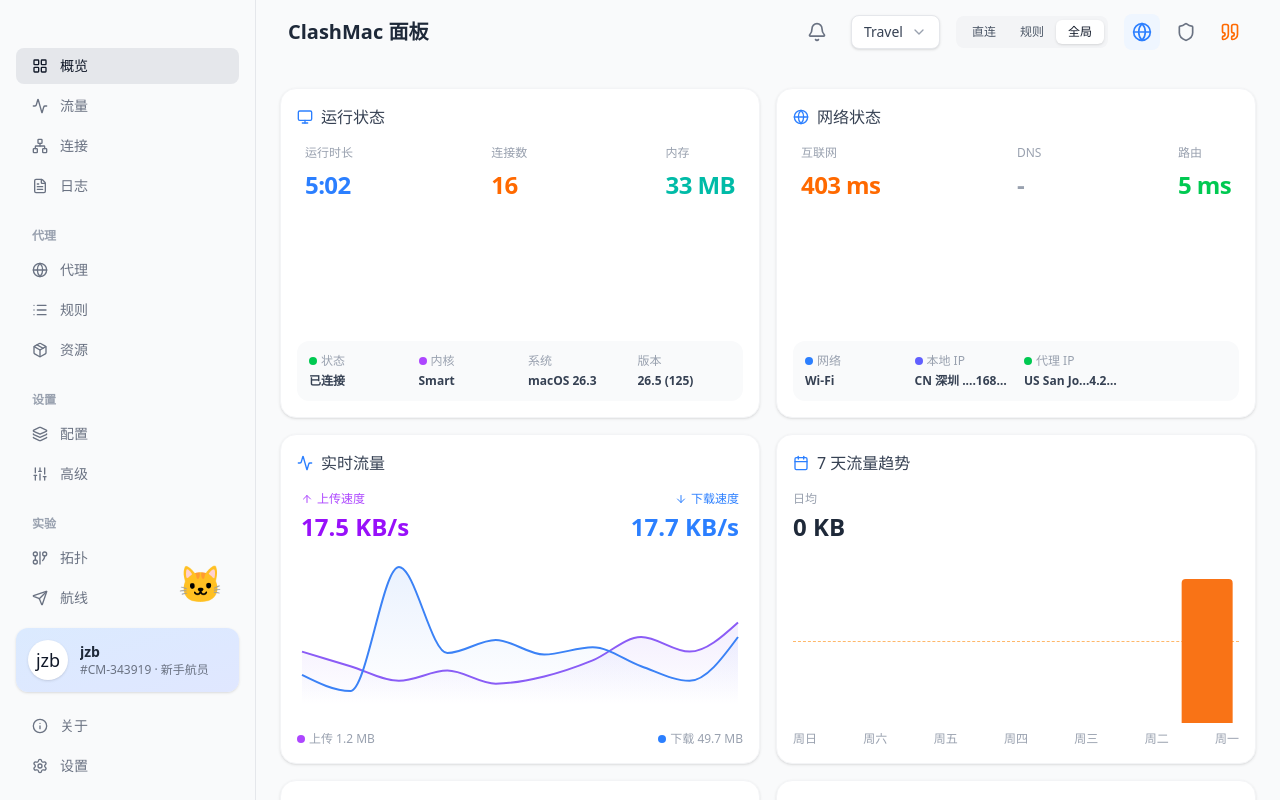
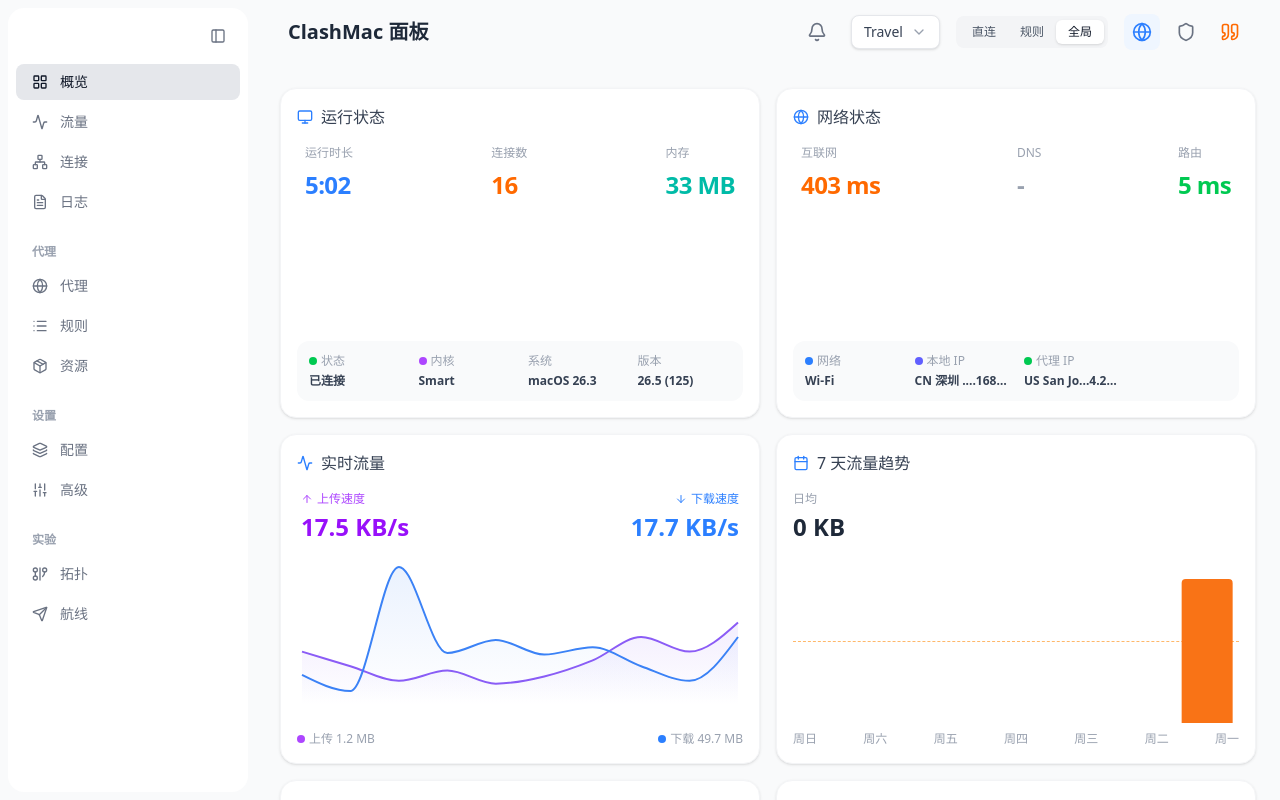
Before and after one commit to wangdongovo/mac-app, a React (Vite) app: page /#/ in a window 1280 px wide. Built offline with nearby package versions, Linux system fonts and the light colour scheme.

Commit message:
feat: 添加侧边栏收起能力

```diff
--- a/src/main/index.ts
+++ b/src/main/index.ts
@@ -27,6 +27,7 @@
     width: 800,
     height: 600,
     titleBarStyle: 'hiddenInset',
+    trafficLightPosition: { x: 14, y: 14 },
     frame: false,
     transparent: true,
     webPreferences: {
--- a/src/renderer/src/components/Sidebar.tsx
+++ b/src/renderer/src/components/Sidebar.tsx
@@ -1,26 +1,31 @@
+import { useState } from 'react';
 import {
   LayoutGrid, Activity, Network, FileText,
   Globe, List, Package,
   Layers, Sliders,
   GitGraph, Send,
   Info, Settings,
-  User
+  User, PanelLeft
 } from 'lucide-react';
 import { cn } from '../lib/utils';
 
-const SidebarItem = ({ icon: Icon, label, active = false }: { icon: any, label: string, active?: boolean }) => (
+const SidebarItem = ({ icon: Icon, label, active = false, collapsed = false }: { icon: any, label: string, active?: boolean, collapsed?: boolean }) => (
   <div className={cn(
     "flex items-center gap-3 px-4 py-2 rounded-lg cursor-pointer text-sm font-medium transition-colors",
-    active ? "bg-gray-200 text-gray-900" : "text-gray-500 hover:bg-gray-100 hover:text-gray-900"
-  )}>
+    active ? "bg-gray-200 text-gray-900" : "text-gray-500 hover:bg-gray-100 hover:text-gray-900",
+    collapsed && "justify-center px-2"
+  )}
+  title={collapsed ? label : undefined}
+  >
     <Icon className="w-4 h-4" />
-    <span>{label}</span>
+    {!collapsed && <span className="whitespace-nowrap">{label}</span>}
   </div>
 );
 
-const SidebarSection = ({ title, children }: { title?: string, children: React.ReactNode }) => (
+const SidebarSection = ({ title, children, collapsed }: { title?: string, children: React.ReactNode, collapsed?: boolean }) => (
   <div className="mb-4">
-    {title && <div className="px-4 py-2 text-xs font-semibold text-gray-400">{title}</div>}
+    {title && !collapsed && <div className="px-4 py-2 text-xs font-semibold text-gray-400">{title}</div>}
+    {title && collapsed && <div className="h-4"></div>}
     <div className="space-y-1">
       {children}
     </div>
@@ -28,61 +33,51 @@
 );
 
 export function Sidebar() {
+  const [isCollapsed, setIsCollapsed] = useState(false);
+
   return (
-    <div className="w-64 bg-gray-50 h-full flex flex-col border-r border-gray-200 p-4 select-none">
-      {/* Window Controls */}
-      <div className="flex gap-2 mb-8 px-2">
-
+    <div className={cn(
+      "bg-gray-50 h-full flex flex-col p-2 select-none transition-all duration-300 ease-in-out",
+      isCollapsed ? "w-20" : "w-64"
+    )}>
+      <div className="flex-1 no-scrollbar no-drag bg-white p-2 rounded-2xl flex flex-col">
+        {/* Header with Traffic Lights placeholder and Toggle Button */}
+        <div className="h-10 flex items-center justify-end px-2 mb-2 relative">
+             <button
+                onClick={() => setIsCollapsed(!isCollapsed)}
+                className="p-1.5 hover:bg-gray-100 rounded-md text-gray-500 transition-colors no-drag"
+             >
+                <PanelLeft className="w-4 h-4" />
+             </button>
         </div>
 
-      <div className="flex-1 overflow-y-auto no-scrollbar no-drag">
-        <SidebarSection>
-          <SidebarItem icon={LayoutGrid} label="概览" active />
-          <SidebarItem icon={Activity} label="流量" />
-          <SidebarItem icon={Network} label="连接" />
-          <SidebarItem icon={FileText} label="日志" />
+        <div className="flex-1 overflow-y-auto no-scrollbar">
+          <SidebarSection collapsed={isCollapsed}>
+            <SidebarItem icon={LayoutGrid} label="概览" active collapsed={isCollapsed} />
+            <SidebarItem icon={Activity} label="流量" collapsed={isCollapsed} />
+            <SidebarItem icon={Network} label="连接" collapsed={isCollapsed} />
+            <SidebarItem icon={FileText} label="日志" collapsed={isCollapsed} />
           </SidebarSection>
 
-        <SidebarSection title="代理">
-          <SidebarItem icon={Globe} label="代理" />
-          <SidebarItem icon={List} label="规则" />
-          <SidebarItem icon={Package} label="资源" />
+          <SidebarSection title="代理" collapsed={isCollapsed}>
+            <SidebarItem icon={Globe} label="代理" collapsed={isCollapsed} />
+            <SidebarItem icon={List} label="规则" collapsed={isCollapsed} />
+            <SidebarItem icon={Package} label="资源" collapsed={isCollapsed} />
           </SidebarSection>
 
-        <SidebarSection title="设置">
-          <SidebarItem icon={Layers} label="配置" />
-          <SidebarItem icon={Sliders} label="高级" />
+          <SidebarSection title="设置" collapsed={isCollapsed}>
+            <SidebarItem icon={Layers} label="配置" collapsed={isCollapsed} />
+            <SidebarItem icon={Sliders} label="高级" collapsed={isCollapsed} />
           </SidebarSection>
 
-        <SidebarSection title="实验">
-          <SidebarItem icon={GitGraph} label="拓扑" />
-          <SidebarItem icon={Send} label="航线" />
+          <SidebarSection title="实验" collapsed={isCollapsed}>
+            <SidebarItem icon={GitGraph} label="拓扑" collapsed={isCollapsed} />
+            <SidebarItem icon={Send} label="航线" collapsed={isCollapsed} />
           </SidebarSection>
-      </div>
-
-      {/* Bottom Profile Section */}
-      <div className="mt-auto pt-4 relative">
-        {/* Cat Mascot Placeholder */}
-        <div className="absolute -top-12 right-4 text-4xl">
-           🐱
-        </div>
-
-        {/* User Card */}
-        <div className="bg-gradient-to-br from-blue-100 to-indigo-100 rounded-xl p-3 mb-4 flex items-center gap-3 shadow-sm no-drag">
-          <div className="w-10 h-10 rounded-full bg-white flex items-center justify-center text-lg shadow-sm">
-            jzb
-          </div>
-          <div className="overflow-hidden">
-            <div className="font-bold text-gray-800 text-sm">jzb</div>
-            <div className="text-xs text-gray-500 truncate">#CM-343919 · 新手航员</div>
         </div>
       </div>
 
-        <div className="space-y-1">
-          <SidebarItem icon={Info} label="关于" />
-          <SidebarItem icon={Settings} label="设置" />
-        </div>
-      </div>
+
     </div>
   );
 }
```
Lines whose indentation alone changed are shown as unchanged.
